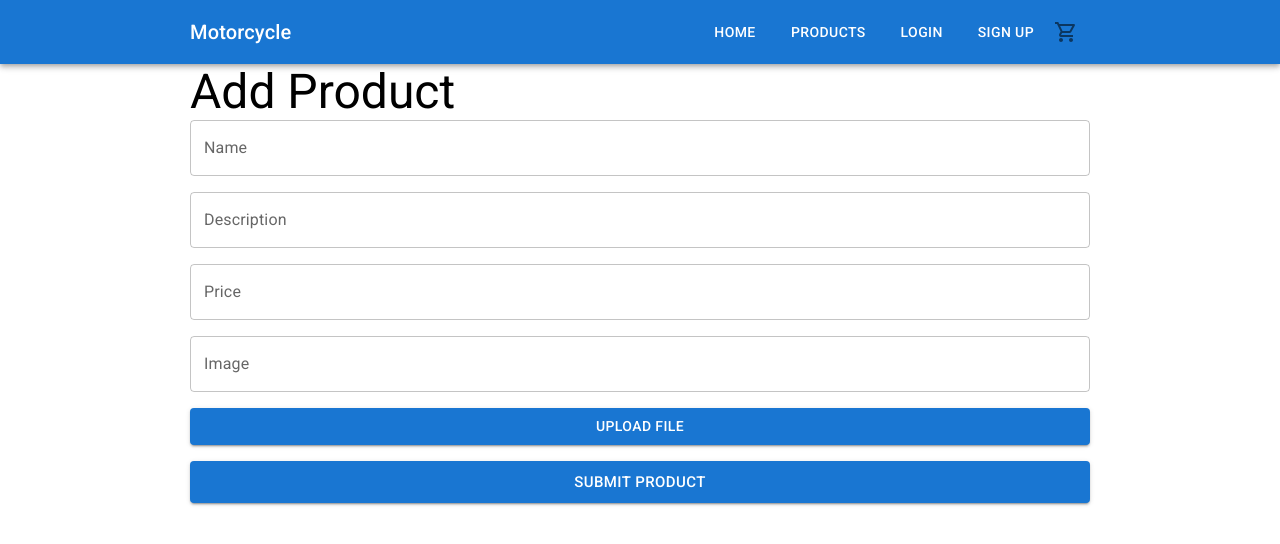
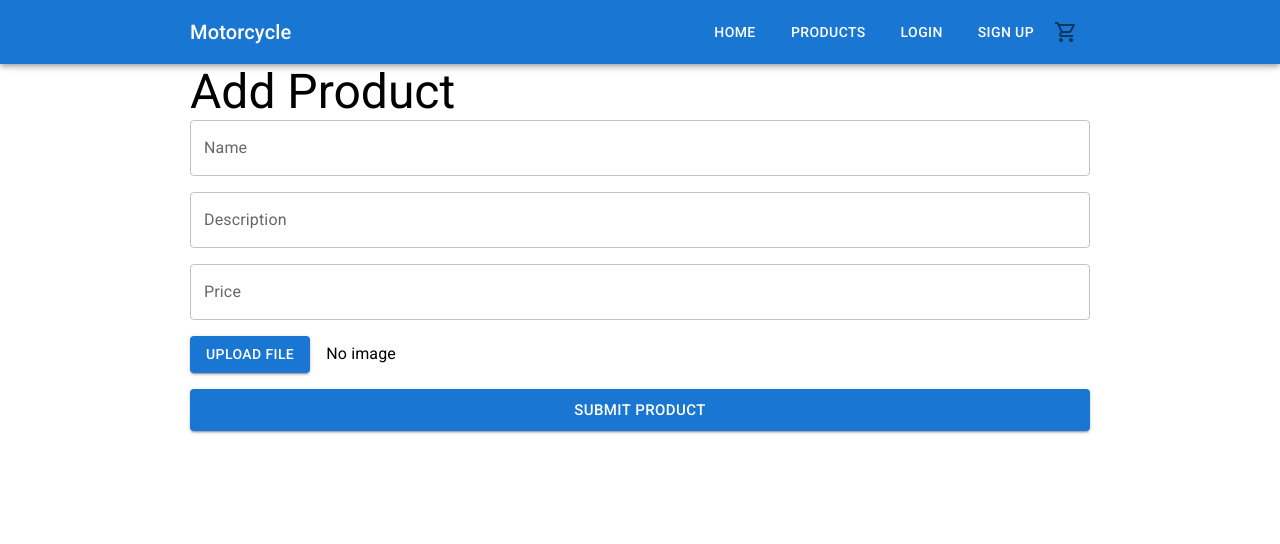
Before and after one commit to khaizter/motorcycle-ecommerce, a React (Create React App) app: page /add-product in a window 1280 px wide. Shown: the top 544 px of the page. Built offline with nearby package versions, Linux system fonts and the light colour scheme.

Commit message:
Tweak form data on product form

```diff
--- a/src/common/api/product/index.ts
+++ b/src/common/api/product/index.ts
@@ -6,14 +6,15 @@ export const getProducts = async () => {
   return response;
 };
 
-export const addProduct = async (name: string, description: string, price: number, image: string) => {
+export const addProduct = async (name: string, description: string, price: number, image: File) => {
+  const formData = new FormData();
+  formData.append('name', name);
+  formData.append('description', description);
+  formData.append('price', description);
+  formData.append('image', image);
+
   const endpoint = '/product';
-  const response = await axios.post(process.env.REACT_APP_BACKEND_URI + endpoint, {
-    name: name,
-    description: description,
-    price: price,
-    image: image
-  });
+  const response = await axios.post(process.env.REACT_APP_BACKEND_URI + endpoint, formData);
   return response;
 };
 
--- a/src/pages/add-product/product-form/index.tsx
+++ b/src/pages/add-product/product-form/index.tsx
@@ -1,4 +1,4 @@
-import React from 'react';
+import React, { ReactHTML } from 'react';
 
 // Material UI
 import Stack from '@mui/material/Stack';
@@ -17,6 +17,7 @@ import ProductApi from 'src/common/api/product';
 
 // Hooks
 import { useNavigate } from 'react-router-dom';
+import { Box, Typography } from '@mui/material';
 
 const validationSchema = Yup.object({
   name: Yup.string().required('Required'),
@@ -32,19 +33,19 @@ const ProductForm = () => {
       name: '',
       description: '',
       price: '',
-      image: ''
+      image: new File([''], '')
     },
     validationSchema: validationSchema,
     onSubmit: (values, { setSubmitting }) => {
-      console.log(values);
+      console.log('values', values);
       ProductApi.addProduct(values.name, values.description, +values.price, values.image)
         .then(response => {
           navigate('/products');
           setSubmitting(false);
         })
         .catch(err => {
+          console.log(err.response.data);
           setSubmitting(false);
-          console.log(err);
         });
     }
   });
@@ -55,11 +56,22 @@ const ProductForm = () => {
         <CustomFormControl formikProps={formik} name='name' label='Name' type='text' />
         <CustomFormControl formikProps={formik} name='description' label='Description' type='text' />
         <CustomFormControl formikProps={formik} name='price' label='Price' type='number' />
-        <CustomFormControl formikProps={formik} name='image' label='Image' type='text' />
-        <Button variant='contained' component='label'>
-          Upload File
-          <input type='file' hidden />
-        </Button>
+        <Stack direction='row' spacing={2} alignItems='center'>
+          <Button variant='contained' component='label'>
+            Upload File
+            <input
+              type='file'
+              hidden
+              name='image'
+              accept='image/png, image/jpeg'
+              onChange={(event: any) => {
+                formik.setFieldValue('image', event?.currentTarget?.files[0]);
+              }}
+            />
+          </Button>
+          <Typography component='span'>{formik.values.image.name || 'No image'}</Typography>
+        </Stack>
+
         <LoadingButton type='submit' variant='contained' size='large' loading={formik.isSubmitting}>
           Submit Product
         </LoadingButton>
```
